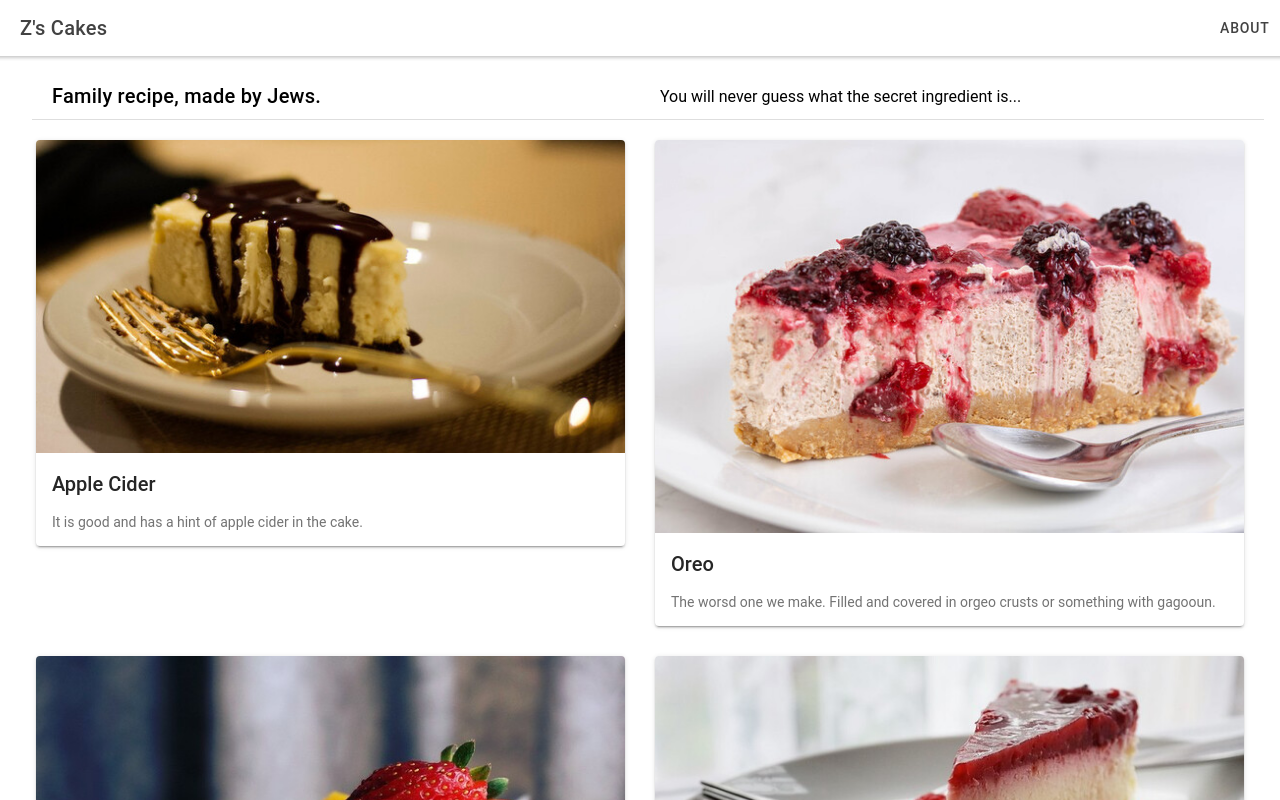
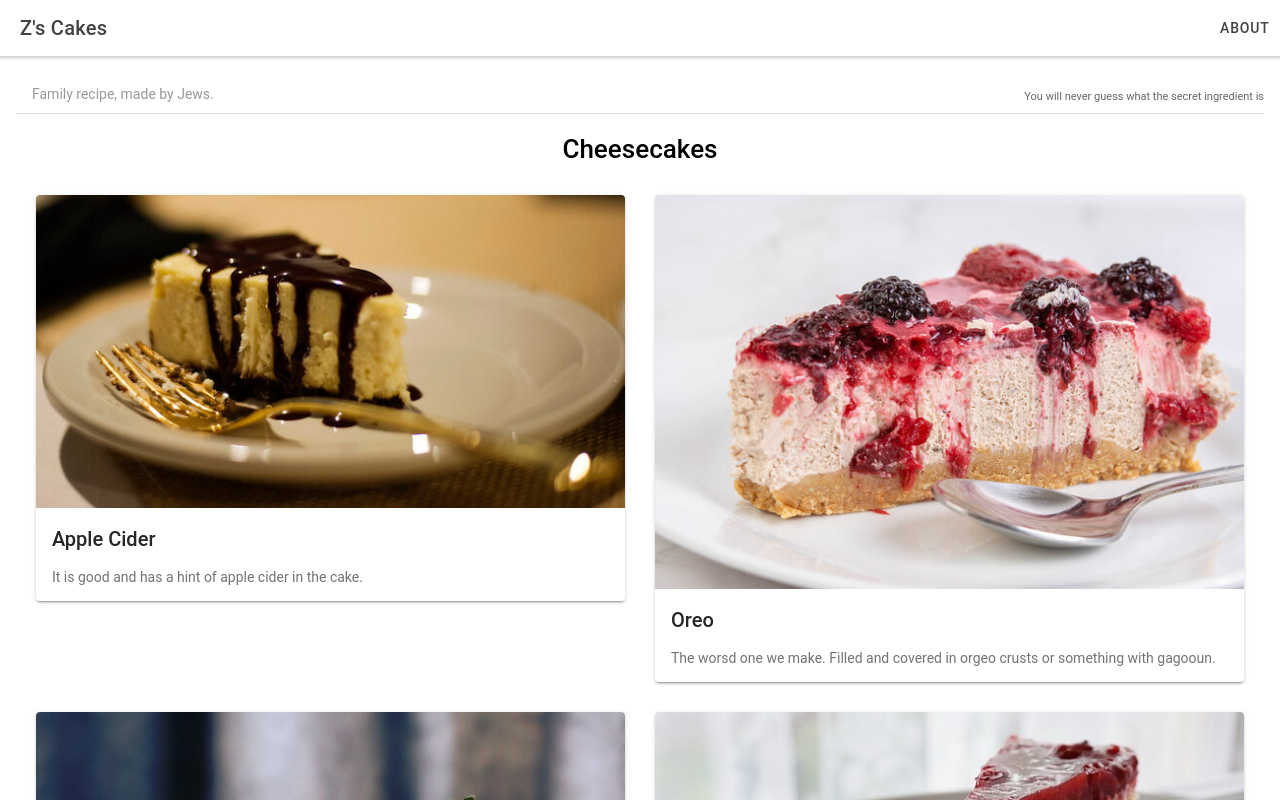
Before and after one commit to Tsangares/zscakes, a React (Create React App) app: page /home in a window 1280 px wide. Built offline with nearby package versions, Linux system fonts and the light colour scheme.

Commit message:
Figured out the whole grid thing.

```diff
--- a/src/pages/Home.tsx
+++ b/src/pages/Home.tsx
@@ -1,76 +1,27 @@
-import { IonItemGroup,IonGrid,IonRow,IonCol,IonButton, IonCard, IonChip, IonCardContent, IonCardHeader, IonCardSubtitle, IonCardTitle, IonContent, IonIcon, IonItem, IonLabel,IonButtons,IonImg,IonSlides,IonSlide, IonHeader, IonPage, IonTitle, IonToolbar } from '@ionic/react';
+// eslint-disable-next-line
+import { IonImg,IonAvatar,IonItemDivider,IonItemGroup,IonNote,IonGrid,IonRow,IonCol,IonButton, IonCard, IonChip, IonCardContent, IonCardHeader, IonCardSubtitle, IonCardTitle, IonContent, IonIcon, IonItem, IonLabel,IonButtons,IonSlides,IonSlide, IonHeader, IonPage, IonTitle, IonToolbar } from '@ionic/react';
 import React from 'react';
-
+import Toolbar from './components/Toolbar';
+import Footer from './components/Footer';
+import CakeDisplay from './components/CakeDisplay';
+import Profile from './components/Profile';
 const Home: React.FC = () => {
     return (
 	<IonPage>
-	  <IonHeader>
-            <IonToolbar>
-              <IonButtons>
-                <IonTitle>Z's Cakes</IonTitle>
-                <IonButton>About</IonButton>
-              </IonButtons>
-            </IonToolbar>
-	  </IonHeader>
-	  <IonContent className="ion-padding">
-            <IonItem>
-              <IonTitle>Family recipe, made by Jews.</IonTitle><br/>
-              <IonLabel>You will never guess what the secret ingredient is...</IonLabel>
-            </IonItem>
-            <IonGrid>
-              <IonRow responsive-md>
-                <IonCol>
-                  <IonCard>
-                    <img src="/img/cheesecake1.jpg" />
-                    <IonCardHeader>
-                      <IonCardTitle>Apple Cider</IonCardTitle>
-                    </IonCardHeader>
-                    <IonCardContent>
-                      It is good and has a hint of apple cider in the cake.
-                    </IonCardContent>
-                  </IonCard>
-                </IonCol>
-                <IonCol>
-                  <IonCard>
-                    <img src="/img/cheesecake2.jpg" />
-                    <IonCardHeader>
-                      <IonCardTitle>Oreo</IonCardTitle>
-                    </IonCardHeader>
-                    <IonCardContent>
-                      The worsd one we make. Filled and covered in orgeo crusts or something with gagooun.
-                    </IonCardContent>
-                  </IonCard>
-                </IonCol>
-              </IonRow>
-              <IonRow responsive-md>
-                <IonCol>
-                  <IonCard>
-                    <img src="/img/cheesecake3.jpg" />
-                    <IonCardHeader>
-                      <IonCardTitle>The Regular</IonCardTitle>
-                    </IonCardHeader>
-                    <IonCardContent>
-                      With potatoes in the center, our classic overalls make a great fit for mining gold in the mines.
-                    </IonCardContent>
-                  </IonCard>
-                </IonCol>
-                <IonCol>
-                  <IonCard>
-                    <img src="/img/cheesecake4.jpg" />
-                    <IonCardHeader>
-                      <IonCardTitle>Brown Sugar</IonCardTitle>
-                    </IonCardHeader>
-                    <IonCardContent>
-                      The title is fucking obvious. There is some god damn brown sugarin the cakes. Get over it and just simply buy it you pice of shit.
-                    </IonCardContent>
-                  </IonCard>
-                </IonCol>
-              </IonRow>
-            </IonGrid>
+          <Toolbar/>
+          <IonContent className="ion-padding">
             <IonItemGroup>
+              <IonItemDivider>
+                <IonLabel>Family recipe, made by Jews.</IonLabel>
+                <IonNote slot="end">You will never guess what the secret ingredient is</IonNote>
+              </IonItemDivider>
+              <h1 class="ion-text-center">Cheesecakes</h1>
+            </IonItemGroup>
+            <CakeDisplay />
+            <Profile name="Jake Zwiebach" image="zwiebach.jpg" description="Hi im a jew and I make the cheesecake from my Jesus. The secret recipe for these cheesecakes has been past down for generations. Our twicebaked cheesecakes have been the product of celebration our family, the Zwiebachs. Our last name, Zwiebach, actually means twice baked, just like our cheesecakes." tags={['Owner','Sinner','Anarchist']}/>
+            <Footer />
+          </IonContent>
 
-            </IonItemGroup>
-          </IonContent>
 	</IonPage>
     );
 };
--- /dev/null
+++ b/src/pages/components/CakeDisplay.tsx
@@ -0,0 +1,61 @@
+// eslint-disable-next-line
+import { IonGrid,IonRow,IonCol,IonCardHeader,IonCardContent,IonCardTitle,IonCard} from '@ionic/react';
+import React from 'react';
+
+const CakeDisplay: React.FC = () => {
+    return (
+        <IonGrid>
+          <IonRow responsive-md>
+            <IonCol size-xs={"12"} size-lg={"6"}>
+              <IonCard>
+                <img alt="cheesecake" src="/img/cheesecake1.jpg" />
+                <IonCardHeader>
+                  <IonCardTitle>Apple Cider</IonCardTitle>
+                </IonCardHeader>
+                <IonCardContent>
+                  It is good and has a hint of apple cider in the cake.
+                </IonCardContent>
+              </IonCard>
+            </IonCol>
+            <IonCol size-xs={"12"} size-lg={"6"}>
+              <IonCard>
+                <img alt="cheesecake" src="/img/cheesecake2.jpg" />
+                <IonCardHeader>
+                  <IonCardTitle>Oreo</IonCardTitle>
+                </IonCardHeader>
+                <IonCardContent>
+                  The worsd one we make. Filled and covered in orgeo crusts or something with gagooun.
+                </IonCardContent>
+              </IonCard>
+            </IonCol>
+          </IonRow>
+          <IonRow responsive-md>
+            <IonCol size-xs={"12"} size-lg={"6"}>
+              <IonCard>
+                <img alt="cheesecake" src="/img/cheesecake3.jpg" />
+                <IonCardHeader>
+                  <IonCardTitle>The Regular</IonCardTitle>
+                </IonCardHeader>
+                <IonCardContent>
+                  With potatoes in the center, our classic overalls make a great fit for mining gold in the mines.
+                </IonCardContent>
+              </IonCard>
+            </IonCol>
+            <IonCol size-xs={"12"} size-lg={"6"}>
+              <IonCard>
+                <img alt="cheesecake" src="/img/cheesecake4.jpg" />
+                <IonCardHeader>
+                  <IonCardTitle>Brown Sugar</IonCardTitle>
+                </IonCardHeader>
+                <IonCardContent>
+                  The title is fucking obvious. There is some god damn brown sugarin the cakes. Get over it and just simply buy it you pice of shit.
+                </IonCardContent>
+              </IonCard>
+            </IonCol>
+          </IonRow>
+        </IonGrid>
+
+    );
+};
+
+export default CakeDisplay;
--- /dev/null
+++ b/src/pages/components/Footer.tsx
@@ -0,0 +1,15 @@
+// eslint-disable-next-line
+import { IonFooter,IonHeader,IonToolbar,IonTitle,IonButtons,IonButton } from '@ionic/react';
+import React from 'react';
+
+const Toolbar: React.FC = () => {
+    return (
+        <IonFooter>
+          <IonToolbar>
+            <IonTitle>Made by Hand.</IonTitle>
+          </IonToolbar>
+        </IonFooter>
+    );
+};
+
+export default Toolbar;
--- /dev/null
+++ b/src/pages/components/Profile.tsx
@@ -0,0 +1,43 @@
+// eslint-disable-next-line
+import { IonItem,IonChip,IonLabel,IonGrid,IonRow,IonCol,IonCard,IonCardHeader,IonAvatar,IonCardTitle,IonCardContent,IonItemGroup } from '@ionic/react';
+import React from 'react';
+
+interface Props{
+    name: String;
+    image: String;
+    description: String;
+    tags: Array<String>;
+}
+const Profile = (props:Props) => {
+    var tags=props.tags.map(name=>(
+        <IonChip>
+          <IonLabel>{name}</IonLabel>
+        </IonChip>
+    ));
+    return (
+        <IonGrid>
+          <IonRow>
+            <IonCol offset-lg="3" size-lg={"6"} size-xs={"12"}>
+              <IonCard>
+                <IonCardHeader class="ion-text-center">
+                  <IonAvatar class="image-center">
+                    <img alt={`${props.name}`} src={`/img/${props.image}`}/>
+                  </IonAvatar>
+                  <IonCardTitle>
+                    {props.name}
+                  </IonCardTitle>
+                </IonCardHeader>
+                <IonCardContent>
+                  <p>{props.description}</p>
+                  <IonItemGroup class="ion-text-center">
+                      {tags}
+                  </IonItemGroup>
+                </IonCardContent>
+              </IonCard>
+            </IonCol>
+          </IonRow>
+        </IonGrid>
+    );
+};
+
+export default Profile;
--- /dev/null
+++ b/src/pages/components/Toolbar.tsx
@@ -0,0 +1,18 @@
+// eslint-disable-next-line
+import { IonHeader,IonToolbar,IonTitle,IonButtons,IonButton } from '@ionic/react';
+import React from 'react';
+
+const Toolbar: React.FC = () => {
+    return (
+	<IonHeader>
+          <IonToolbar>
+            <IonButtons>
+              <IonTitle>Z's Cakes</IonTitle>
+              <IonButton>About</IonButton>
+            </IonButtons>
+          </IonToolbar>
+	</IonHeader>
+    );
+};
+
+export default Toolbar;
--- a/src/theme.css
+++ b/src/theme.css
@@ -17,7 +17,6 @@
 // check out our color generator:
 // https://beta.ionicframework.com/docs/theming/color-generator
 */
-
 :root {
   --ion-color-angular: #ac282b;
   --ion-color-communication: #8e8d93;
--- a/src/theme/variables.css
+++ b/src/theme/variables.css
@@ -1,6 +1,8 @@
 /* Ionic Variables and Theming. For more info, please see:
 http://ionicframework.com/docs/theming/ */
-
+.image-center{
+    margin:0 auto;
+}
 /** Ionic CSS Variables **/
 :root {
   /** primary **/
--- a/tslint.json
+++ b/tslint.json
@@ -1,3 +1,4 @@
 {
-  "extends": ["tslint-react"]
+    "extends": ["tslint-react"],
+    "eslint-disable-next-line": true
 }
```
Also changed, not shown: public/img/zwiebach.jpg (added).
